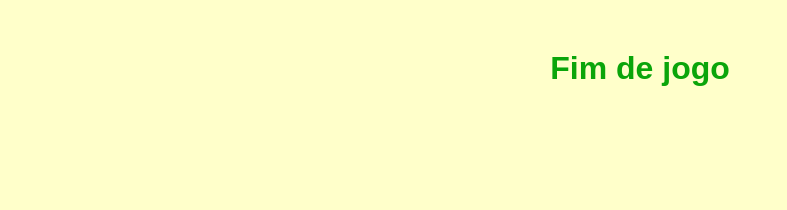
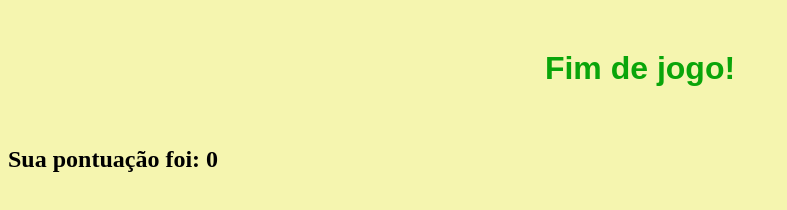
Before and after one commit to dianasantos-ip/dino-game, a plain HTML site: page index.html in a window 1280 px wide. Shown: the whole page, without its empty margins (0-787 px from the left). Drawn offline with Linux system fonts and the light colour scheme.

Commit message:
adicição de pontuação

```diff
--- a/script.js
+++ b/script.js
@@ -2,6 +2,7 @@ const dino = document.querySelector('.dino');
 const background = document.querySelector('.background');
 let isJumping = false;
 let position = 0;
+count = 0;
 
 function handleKeyUp(event){
     if (event.keyCode === 32){
@@ -13,6 +14,8 @@ function handleKeyUp(event){
 
 function jump() {
     isJumping = true;
+
+    count = count + 10;
 
     let upInterval = setInterval(() => {
         if (position >= 150){
@@ -54,7 +57,7 @@ function createCactus() {
             //game over
 
             clearInterval(leftInterval);
-            document.body.innerHTML = '<h1 class="game-over">Fim de jogo</h1>'
+            document.body.innerHTML = '<h1 class="game-over">Fim de jogo!</h1> <br> <h2>Sua pontuação foi: ' + count + '</h2>'
         } else {
             cactusPosition -= 10;
             cactus.style.left = cactusPosition + 'px';
--- a/style.css
+++ b/style.css
@@ -1,5 +1,5 @@
 body {
-    background: rgb(255, 255, 202);
+    background: rgb(245, 245, 175);
 }
 
 .dino {
@@ -27,7 +27,7 @@ body {
 
 @keyframes slideright {
     from {
-        background-position: 7000%;
+        background-position: 70000%;
     }
     to {
         background-position: 0;
```
Also changed, not shown: deserto1.jpg (added), 1 other file.
